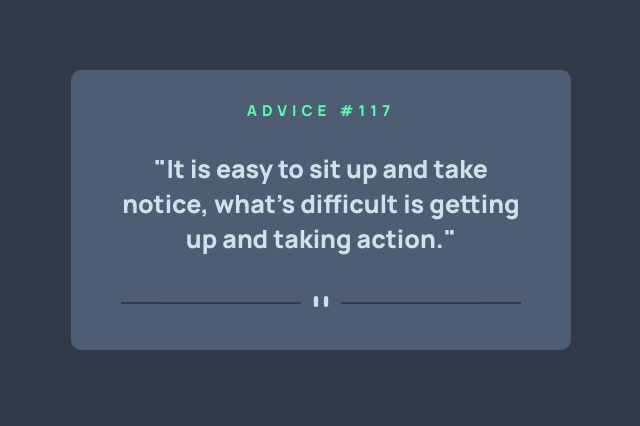
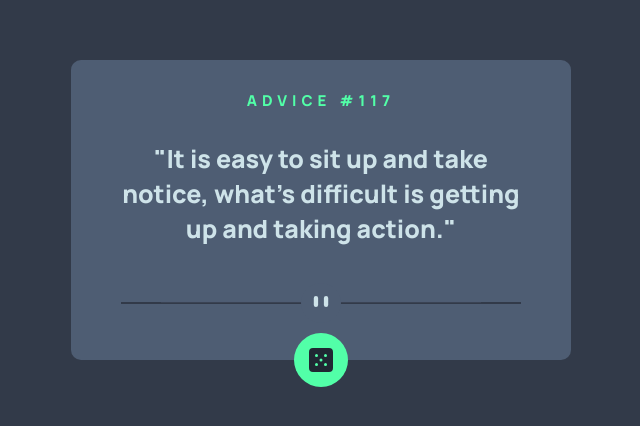
Before and after one commit to Ruffyi/Advice-Generator-App, a website with bundled scripts: page src/index.html in a window 1280 px wide. Shown: the part 190-616 px from the top of the page, without its empty margins (319-959 px from the left). Built offline with nearby package versions, Linux system fonts and the light colour scheme.

Commit message:
Do roll advice button with scss styles

```diff
--- a/src/index.html
+++ b/src/index.html
@@ -34,6 +34,13 @@
 						class="advice__decoration"
 					/>
 				</div>
+				<button class="advice__roll">
+					<img
+						class="dice"
+						src="./assets/images/icon-dice.svg"
+						alt="Roll new advice"
+					/>
+				</button>
 			</section>
 		</main>
 		<script src="./dist/app/app.js" defer></script>
--- a/src/scss/components/_advice.scss
+++ b/src/scss/components/_advice.scss
@@ -1,5 +1,6 @@
 .advice {
 	@include flex-mother(column, center, flex-start);
+	position: relative;
 	width: clamp(35rem, 80%, 50rem);
 	border-radius: 1rem;
 	text-align: center;
@@ -18,7 +19,7 @@
 	}
 	&__decoration {
 		position: relative;
-		margin: 4rem 0;
+		margin: 5rem 0;
 		width: 80%;
 		z-index: 1;
 	}
@@ -43,4 +44,13 @@
 			background-color: map-get($clr, 'clr-grayish-blue');
 		}
 	}
+	&__roll {
+		@include positioning(absolute, 100%, 50%);
+		@include flex-mother();
+		transform: translate(-50%, -50%);
+		padding: 1.5rem;
+		border-radius: 50%;
+		border: none;
+		background-color: map-get($clr, 'clr-neon-green');
+	}
 }
```
Also changed, not shown: src/dist/css/style.css.
